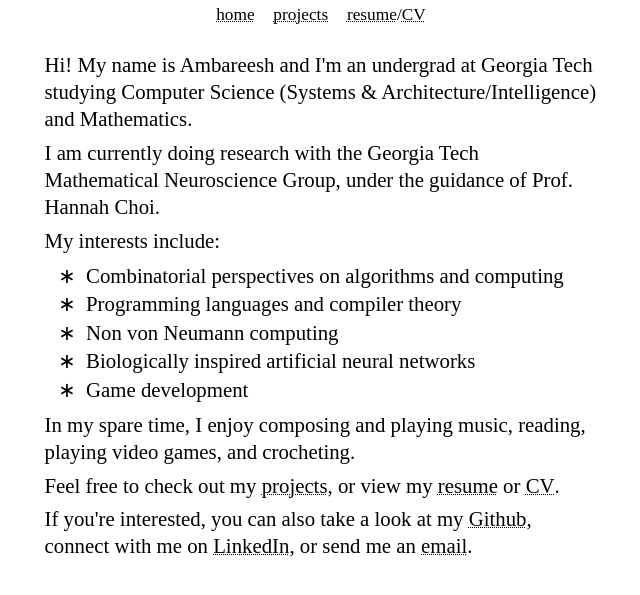
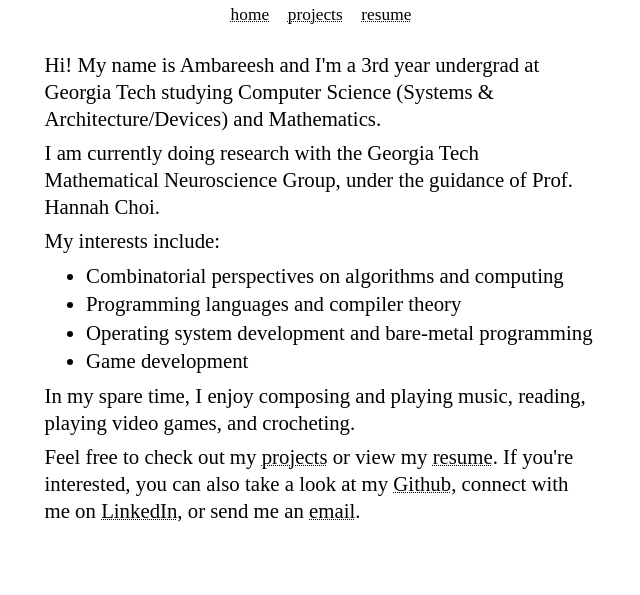
Before and after one commit to ambareesh1510/website, a plain HTML site: page index.html in a window 1280 px wide. Shown: the part 81-676 px from the top of the page, without its empty margins (319-959 px from the left). Drawn offline with Linux system fonts and the light colour scheme; a web font is replaced by a local one.

Commit message:
update: 2026-01-22

```diff
--- a/index.html
+++ b/index.html
@@ -15,13 +15,13 @@
                         <span class="divider"> </span>
                         <a href="projects.html" class="nav-button">projects</a>
                         <span class="divider"> </span>
-                        <a href="Ambareesh_Shyam_Sundar_Resume.pdf" class="nav-button">resume</a><span>/</span><a href="Ambareesh_Shyam_Sundar_CV.pdf" class="nav-button">CV</a>
+                        <a href="Ambareesh_Shyam_Sundar_Resume.pdf" class="nav-button">resume</a>
                     </div>
                 </div>
                 <div class="panel">
                     <div class="panel-content" style="padding: 23px">
                         <p>
-                            Hi! My name is Ambareesh and I'm an undergrad at Georgia Tech studying Computer Science (Systems & Architecture/Intelligence) and Mathematics.
+                            Hi! My name is Ambareesh and I'm a 3rd year undergrad at Georgia Tech studying Computer Science (Systems & Architecture/Devices) and Mathematics.
                         </p>
                         <p>
                             I am currently doing research with the Georgia Tech Mathematical Neuroscience Group, under the guidance of Prof. Hannah Choi.
@@ -32,17 +32,14 @@
                         <ul>
                             <li> Combinatorial perspectives on algorithms and computing </li>
                             <li> Programming languages and compiler theory </li>
-                            <li> Non von Neumann computing </li>
-                            <li> Biologically inspired artificial neural networks </li>
+                            <li> Operating system development and bare-metal programming
                             <li> Game development </li>
                         </ul>
                         <p>
                             In my spare time, I enjoy composing and playing music, reading, playing video games, and crocheting.
                         </p>
                         <p>
-                        Feel free to check out my <a href="projects.html" class="nav-button">projects</a>, or view my <a href="Ambareesh_Shyam_Sundar_Resume.pdf" class="nav-button">resume</a> or <a href="Ambareesh_Shyam_Sundar_CV.pdf" class="nav-button">CV</a>.
-                        </p>
-                        <p>
+                        Feel free to check out my <a href="projects.html" class="nav-button">projects</a> or view my <a href="Ambareesh_Shyam_Sundar_Resume.pdf" class="nav-button">resume</a>.
                         If you're interested, you can also take a look at my <a href="https://github.com/ambareesh1510" class="nav-button">Github</a>, connect with me on <a href="https://www.linkedin.com/in/ambareesh-shyam-sundar/" class="nav-button">LinkedIn</a>, or send me an <a href="mailto:ambareesh@gatech.edu" class="nav-button">email</a>.
                      <!-- Relevant links: <a href="https://github.com/ambareesh1510">Github</a> <a href="https://www.linkedin.com/in/ambareesh-shyam-sundar/">LinkedIn</a> <a href="mailto:ambareesh@gatech.edu">Email</a> -->
                         </p>
--- a/styles.css
+++ b/styles.css
@@ -107,10 +107,6 @@ body {
     display: list-item;
 }
 
-.panel-content li::marker {
-    content: "∗  ";
-}
-
 .panel-content p, .panel-content li {
     line-height: 27px;
 }
```
Also changed, not shown: projects.html (+10 -2 lines), 1 other file.
